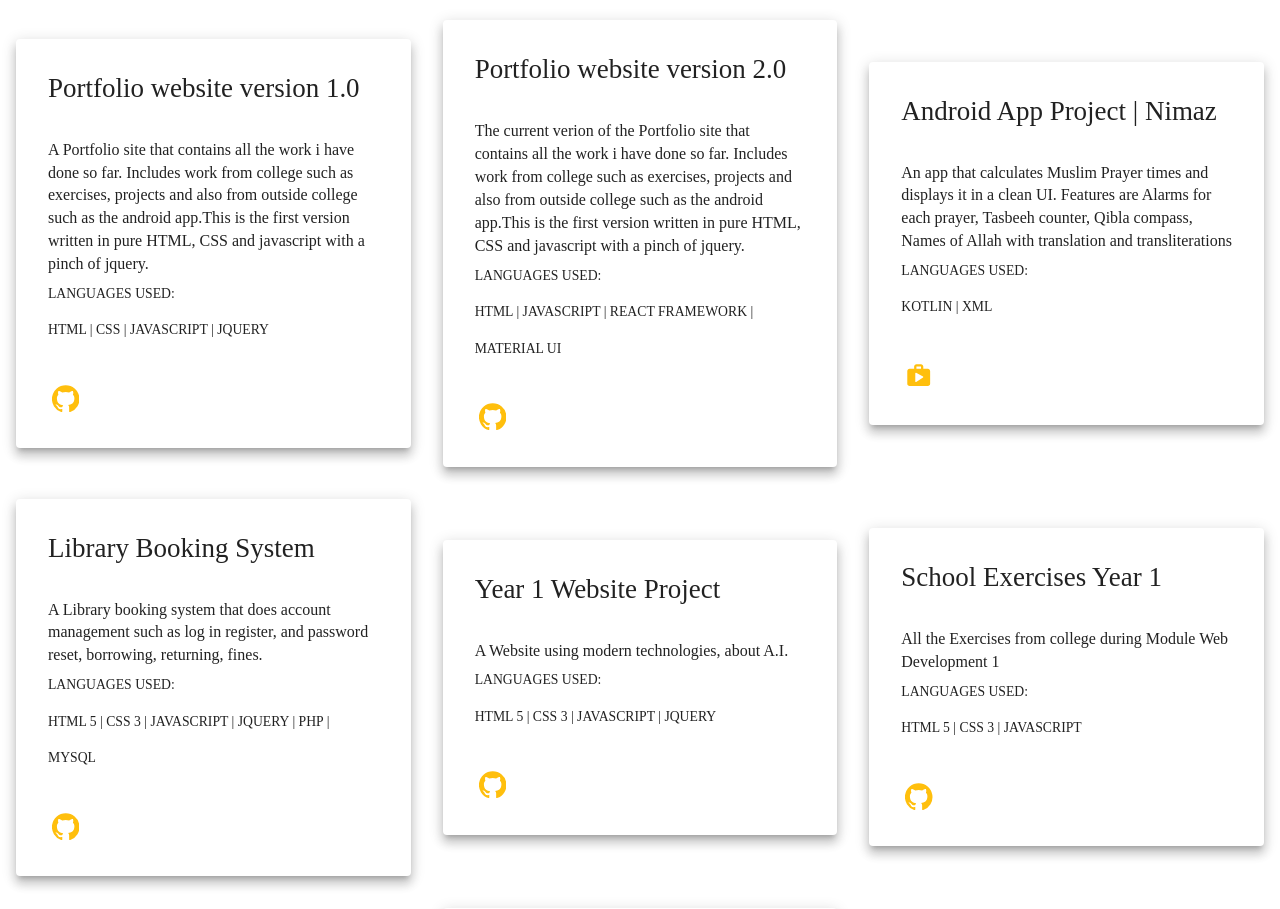
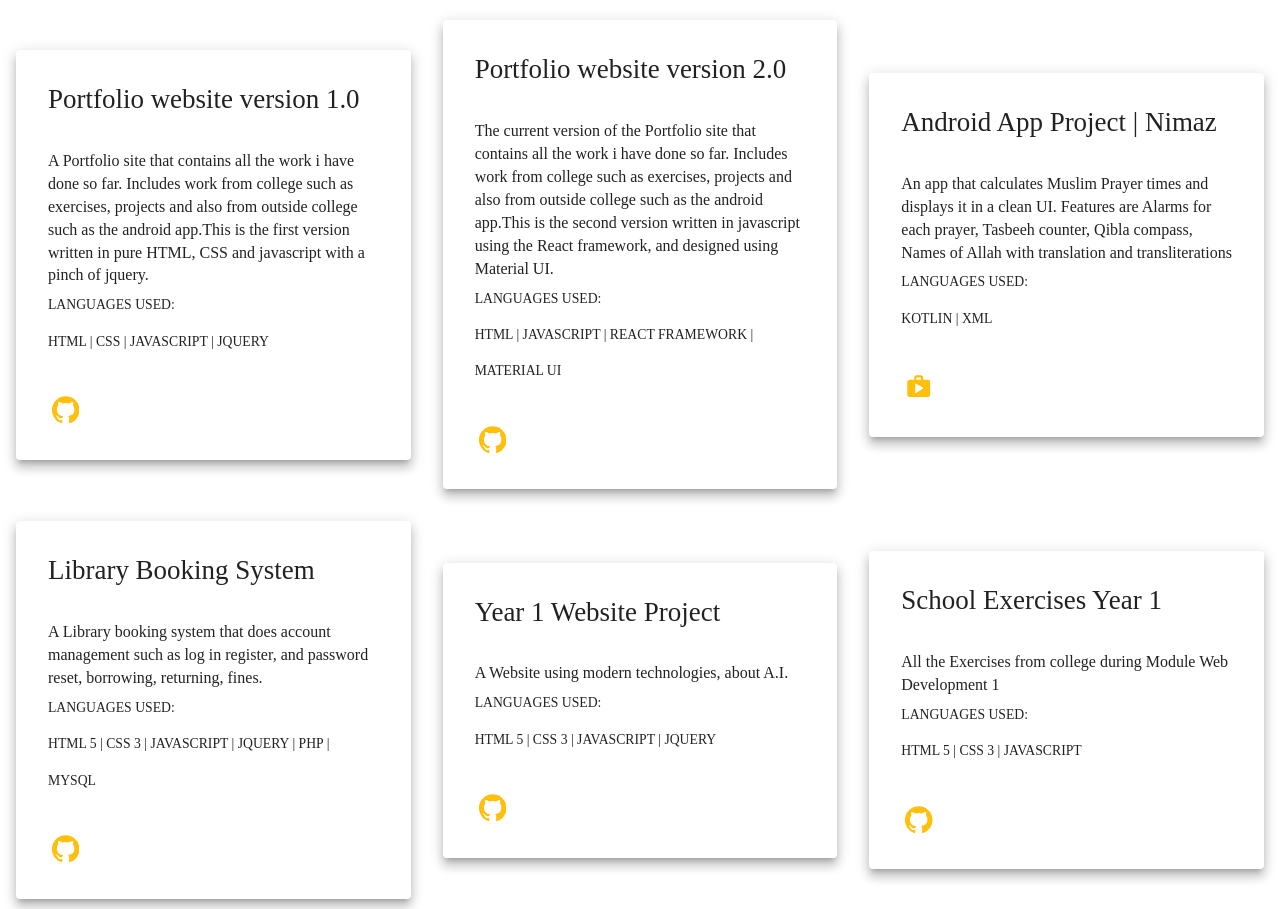
Before and after one commit to arshad-shah/Portfolio-v2, a React (Create React App) app: page / in a window 1280 px wide. Shown: the part 1640-2549 px from the top of the page. Built offline with nearby package versions, Linux system fonts and the light colour scheme; what webfontloader would draw is missing.

Commit message:
Corrected typos and description mistake

```diff
--- a/src/pages/projectData.js
+++ b/src/pages/projectData.js
@@ -11,7 +11,7 @@ export const cardData = [
   {
     heading: "Portfolio website version 2.0",
     description:
-      "The current verion of the Portfolio site that contains all the work i have done so far. Includes work from college such as exercises, projects and also from outside college such as the android app.This is the first version written in pure HTML, CSS and javascript with a pinch of jquery.",
+      "The current version of the Portfolio site that contains all the work i have done so far. Includes work from college such as exercises, projects and also from outside college such as the android app.This is the second version written in javascript using the React framework, and designed using Material UI.",
     languages: "HTML | Javascript | React framework | Material UI",
     linkAriaLabel: "link to Github for portfolio version 2",
     repoLink: "https://github.com/arshad-shah/arshad-shah.github.io",
```
